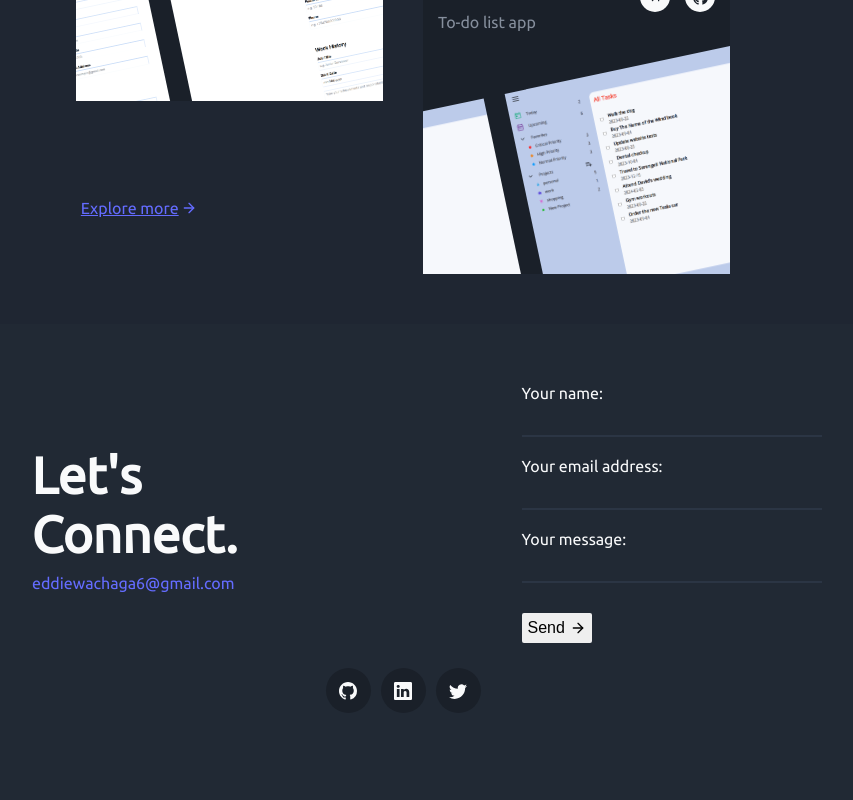
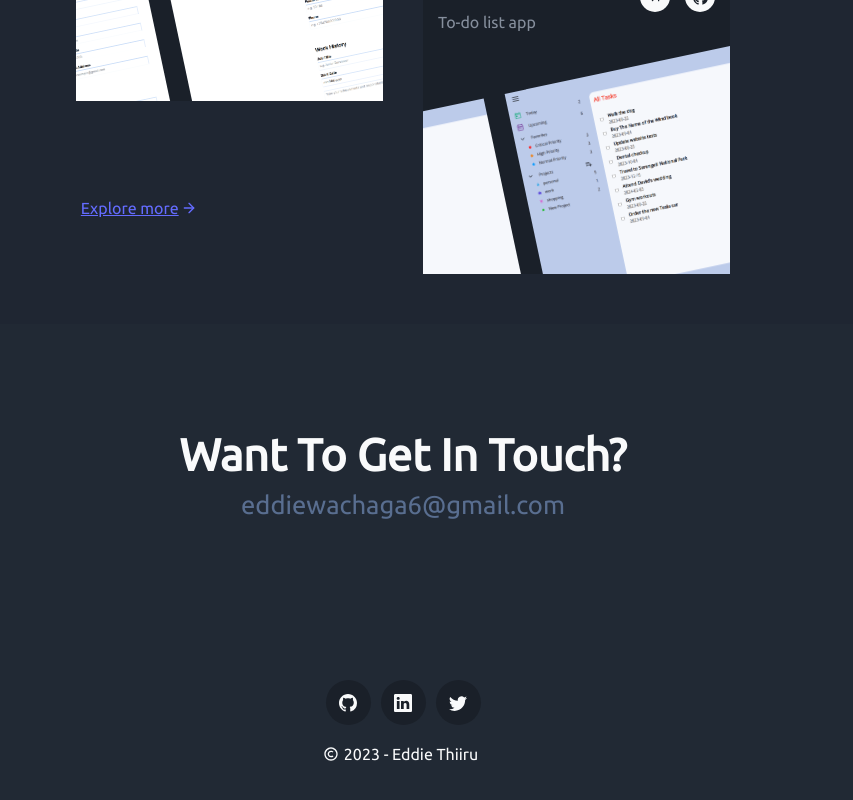
Before and after one commit to Eddie-Thiiru/portfolio, a React (Vite) app: page / in a window 1280 px wide. Shown: the part 1960-2760 px from the top of the page, without its empty margins (237-1090 px from the left). Before the commit the page ends 2728 px from the top, so only its background shows below. Built offline with nearby package versions, Linux system fonts and the light colour scheme.

Commit message:
Refactor footer section

```diff
--- a/src/components/Footer.jsx
+++ b/src/components/Footer.jsx
@@ -1,5 +1,5 @@
 import { BsGithub, BsLinkedin, BsTwitter } from "react-icons/bs";
-import { FiArrowRight } from "react-icons/fi";
+import { BiCopyright } from "react-icons/bi";
 import "../styles/Footer.css";
 
 const Footer = () => {
@@ -7,32 +7,8 @@ const Footer = () => {
     <footer className="contactSection">
       <div className="footerOne">
         <div className="emailWrapper">
-          <h2>
-            Let&#39;s
-            <br />
-            Connect.
-          </h2>
+          <h2>Want To Get In Touch?</h2>
           <p>eddiewachaga6@gmail.com</p>
-        </div>
-        <div className="formWrapper">
-          <form>
-            <label>
-              Your name:
-              <input type="text" />
-            </label>
-            <label>
-              Your email address:
-              <input type="email" />
-            </label>
-            <label>
-              Your message:
-              <input type="text" />
-            </label>
-            <button type="submit" className="sendBtn">
-              Send
-              <FiArrowRight />
-            </button>
-          </form>
         </div>
       </div>
       <div className="footerTwo">
@@ -48,6 +24,12 @@ const Footer = () => {
           </a>
         </nav>
       </div>
+      <div className="copyrightContainer">
+        <span>
+          <BiCopyright />
+        </span>
+        <p>2023 - Eddie Thiiru</p>
+      </div>
     </footer>
   );
 };
--- a/src/styles/Footer.css
+++ b/src/styles/Footer.css
@@ -2,7 +2,7 @@
   --contentWidth: 450px;
   display: flex;
   flex-direction: column;
-  padding: 50px max(2rem, 50vw - var(--contentWidth) / 2);
+  padding: 100px max(2rem, 50vw - var(--contentWidth) / 2);
 }
 
 .footerOne {
@@ -21,48 +21,41 @@
 }
 
 .footerTwo {
+  margin-top: 150px;
   display: flex;
   flex-direction: column;
   align-items: center;
 }
 
-form,
-label {
+.copyrightContainer {
+  padding: 10px;
   display: flex;
-  flex-direction: column;
-}
-
-.sendBtn {
-  font-size: 1rem;
-  border: none;
-  border-radius: 2px;
-  margin: 20px 10px;
-  padding: 6px;
-  display: flex;
-  align-items: center;
-  align-self: flex-start;
-  gap: 5px;
-  transition: background-color 0.2s ease-in-out;
-}
-
-label {
-  padding: 10px;
-  transition: color 0.2s ease-in;
-}
-
-input {
-  font-size: 1rem;
-  border: none;
-  border-bottom: 2px solid #2b3544;
-  margin-top: 10px;
-  padding-top: 5px;
-  color: #f9fafb;
-  background-color: #212934;
+  justify-content: center;
 }
 
 .emailWrapper h2,
 .emailWrapper p {
   min-width: 215px;
+}
+
+.emailWrapper h2 {
+  font-size: clamp(2.5rem, 3.5vw, 6rem);
+  text-align: center;
+}
+
+.emailWrapper p {
+  color: #596e90;
+  font-size: clamp(1rem, 2vw, 4rem);
+}
+
+.copyrightContainer p,
+.copyrightContainer span {
+  display: flex;
+  align-items: center;
+}
+
+.contactSection a {
+  background-color: #1a2029;
 }
 
 @media (min-width: 1024px) {
@@ -80,27 +73,3 @@ input {
     --contentWidth: 1440px;
   }
 }
-
-.contactSection h2 {
-  font-size: clamp(2.5rem, 4vw, 6rem);
-}
-
-.contactSection p {
-  color: #646cff;
-}
-
-.contactSection a {
-  background-color: #1a2029;
-}
-
-input:focus {
-  outline: none;
-}
-
-label:focus-within {
-  color: #596e90;
-}
-
-.sendBtn:hover {
-  background-color: #b3b3b3;
-}
```
